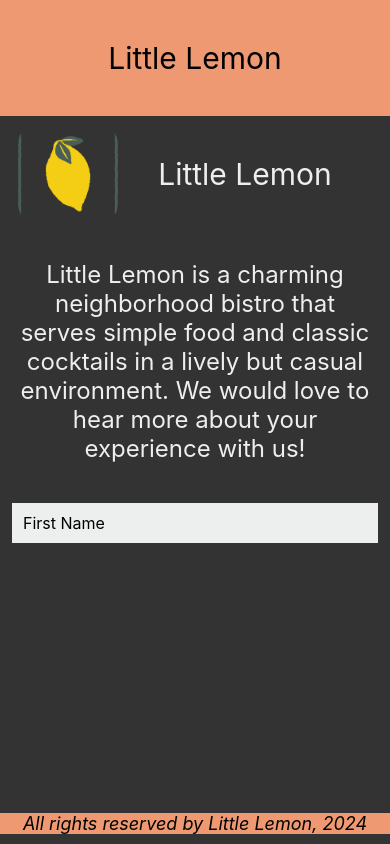
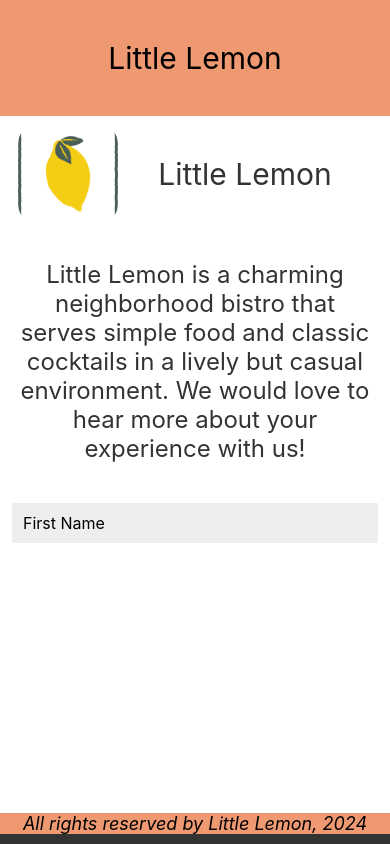
Before and after one commit to Sakyi-Ken/little-lemon-1, a React Native app: screen /Welcome in a window 390 px wide. Built offline with nearby package versions, Linux system fonts and the light colour scheme.

Commit message:
Introduce variety of hooks

```diff
--- a/package.json
+++ b/package.json
@@ -9,6 +9,7 @@
     "web": "expo start --web"
   },
   "dependencies": {
+    "@react-native-community/hooks": "^3.0.0",
     "expo": "~51.0.28",
     "expo-status-bar": "~1.12.1",
     "react": "18.2.0",
--- a/screens/WelcomeScreen.js
+++ b/screens/WelcomeScreen.js
@@ -7,14 +7,28 @@ import {
   TextInput,
   KeyboardAvoidingView,
   Alert,
-  Image
+  Image,
+  useColorScheme,
+  // useWindowDimensions,
 } from 'react-native';
 
 export default function WelcomeScreen () {
   const [firstName, onChangeFirstName] = useState('');
 
+  const colorScheme = useColorScheme();
+
+  //const {width, height, fontScale} = windows;
+
   return (
-  <KeyboardAvoidingView behavior="padding" style={welcomeStyles.container}>
+  <KeyboardAvoidingView
+    behavior="padding"
+    style={[
+      welcomeStyles.container,
+      // colorScheme === 'dark' ? {backgroundColor: '#1A1A1A'} : {backgroundColor: '#F2F2F2'}
+      colorScheme === 'light'
+        ? { backgroundColor: '#fff', color: '#333333' }
+        : { backgroundColor: '#333333' },
+    ]}>
   <ScrollView keyboardDismissMode='on-drag'>
     <View style={welcomeStyles.header}>
       <Image
@@ -24,11 +38,18 @@ export default function WelcomeScreen () {
         accessible={true}
         accessibilityLabel={'Little Lemon Logo'}
       />
-      <Text style={welcomeStyles.headerText}>
+      <Text
+        style={[
+          welcomeStyles.headerText,
+          colorScheme === 'light' ? {color: '#333333'} : {color: '#EDEFEE'}
+        ]}>
         Little Lemon
       </Text>
     </View>
-    <Text style={welcomeStyles.regularText}>
+    <Text style={[
+      welcomeStyles.regularText,
+      colorScheme === 'light' ? {color: '#333333'} : {color: '#EDEFEE'}
+    ]}>
       Little Lemon is a charming neighborhood bistro that serves simple food and classic cocktails in a lively but casual environment. We would love to hear more about your experience with us!
     </Text>
     <TextInput
```
Also changed, not shown: 1 other file (tests, documents, lock files or other folders).
